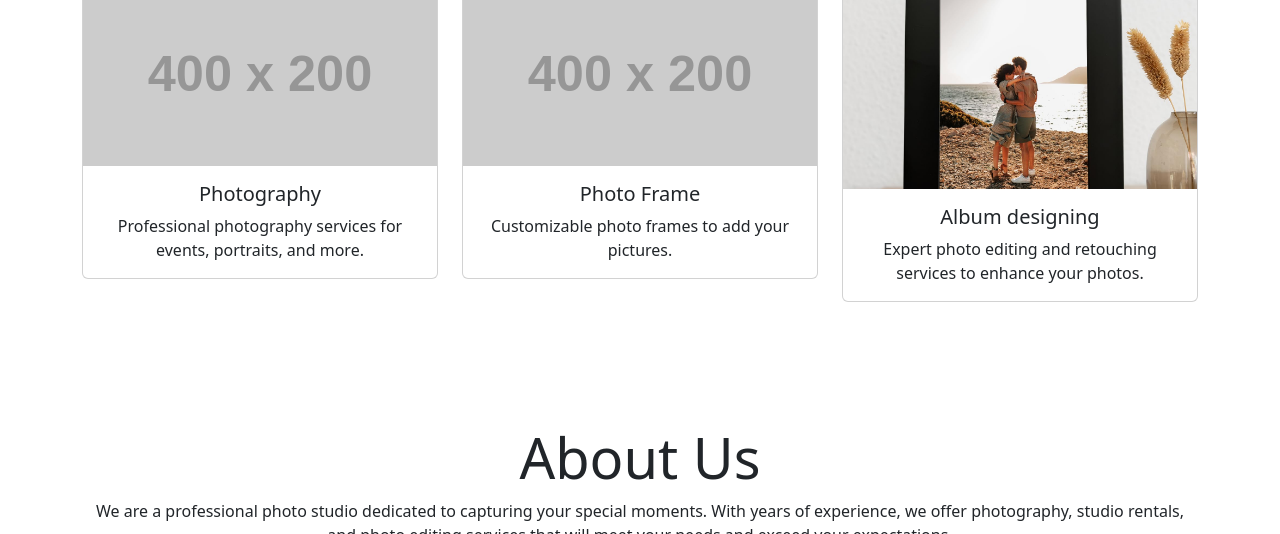
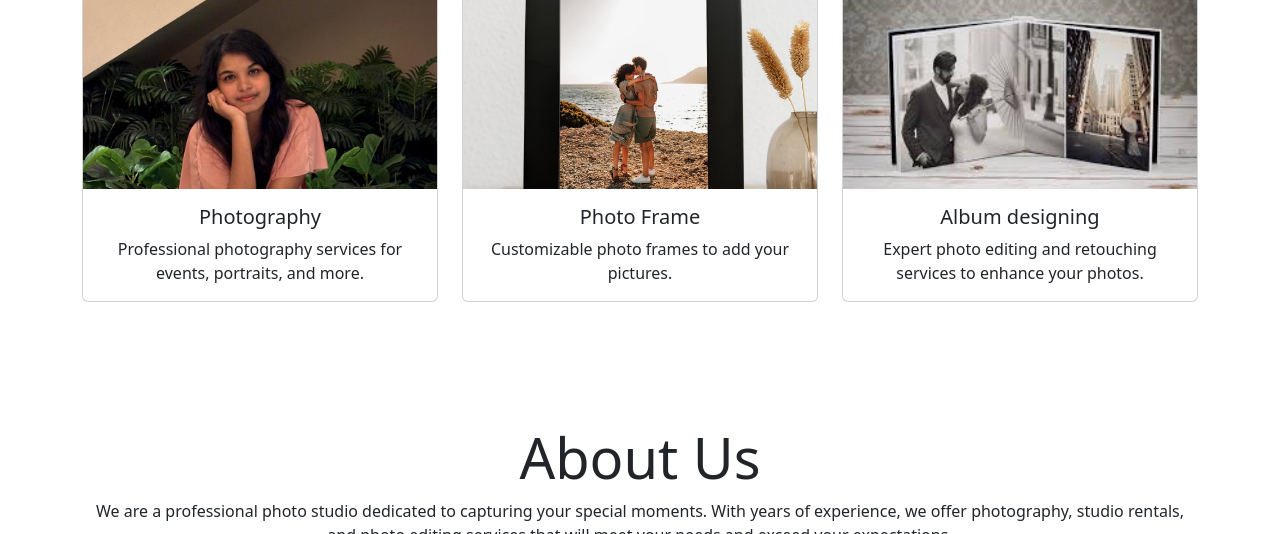
Before and after one commit to Ben4765/MerlinStudio, a plain HTML site: page index.html in a window 1280 px wide. Shown: the part 566-1100 px from the top of the page. Drawn offline with nearby package versions, Linux system fonts and the light colour scheme; placeholder pictures from the web are drawn by us.

Commit message:
Update index.html

```diff
--- a/index.html
+++ b/index.html
@@ -97,7 +97,7 @@
       <div class="col-md-4">
         <div class="card mb-4">
           <!-- Replace service1.jpg with an actual image path or URL -->
-          <img src="https://via.placeholder.com/400x200" class="card-img-top" alt="Service 1">
+          <img src="Photo1.jpg" class="card-img-top" alt="Service 1">
           <div class="card-body">
             <h5 class="card-title">Photography</h5>
             <p class="card-text">Professional photography services for events, portraits, and more.</p>
@@ -107,7 +107,7 @@
       <div class="col-md-4">
         <div class="card mb-4">
           <!-- Replace service2.jpg with an actual image path or URL -->
-          <img src="https://via.placeholder.com/400x200" class="card-img-top" alt="Service 2">
+          <img src="photo2.jpg" class="card-img-top" alt="Service 2">
           <div class="card-body">
             <h5 class="card-title">Photo Frame</h5>
             <p class="card-text">Customizable photo frames to add your pictures.</p>
@@ -117,7 +117,7 @@
       <div class="col-md-4">
         <div class="card mb-4">
           <!-- Replace service3.jpg with an actual image path or URL -->
-          <img src="photo2.jpg" class="card-img-top" alt="Service 3">
+          <img src="photo3.jpeg" class="card-img-top" alt="Service 3">
           <div class="card-body">
             <h5 class="card-title">Album designing</h5>
             <p class="card-text">Expert photo editing and retouching services to enhance your photos.</p>
```
